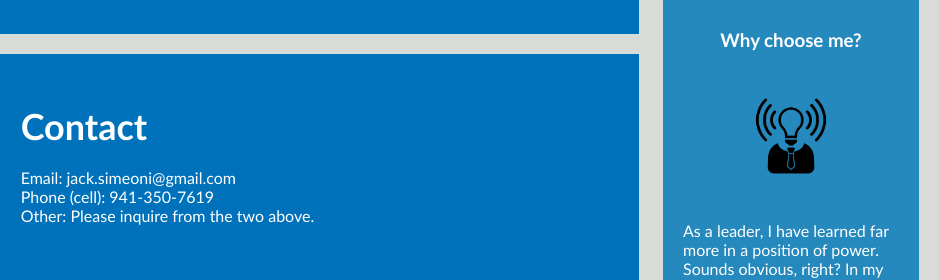
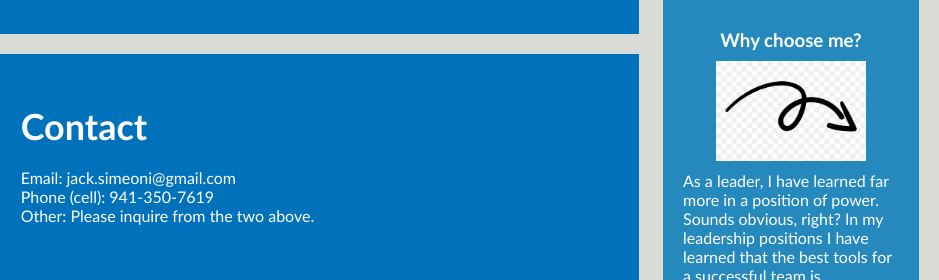
Before and after one commit to GenericJack/PortfolioDemo, a plain HTML site: page index.html in a window 1280 px wide. Shown: the part 1188-1468 px from the top of the page, 341-1280 px from the left. Drawn offline with Linux system fonts and the light colour scheme.

Commit message:
html css updates

```diff
--- a/assets/css/style.css
+++ b/assets/css/style.css
@@ -124,6 +124,7 @@ aside img {
     max-width: 150px;
 }
 
+
 footer {
     padding: 30px;
     clear: both;
--- a/index.html
+++ b/index.html
@@ -60,7 +60,7 @@
         </section>
         <section>
             <h3>Why choose me?</h3>
-            <img src="./assets/images/brand-awareness.png" />
+            <img src="./assets/images/Arrow_image.webp" />
             <p>
                 As a leader, I have learned far more in a position of power. Sounds obvious, right? In my leadership positions I have learned that the best tools for a successful team is Inspiration, Empowerment, and Respect. Need elaboration? Contact me!
             </p>
```
